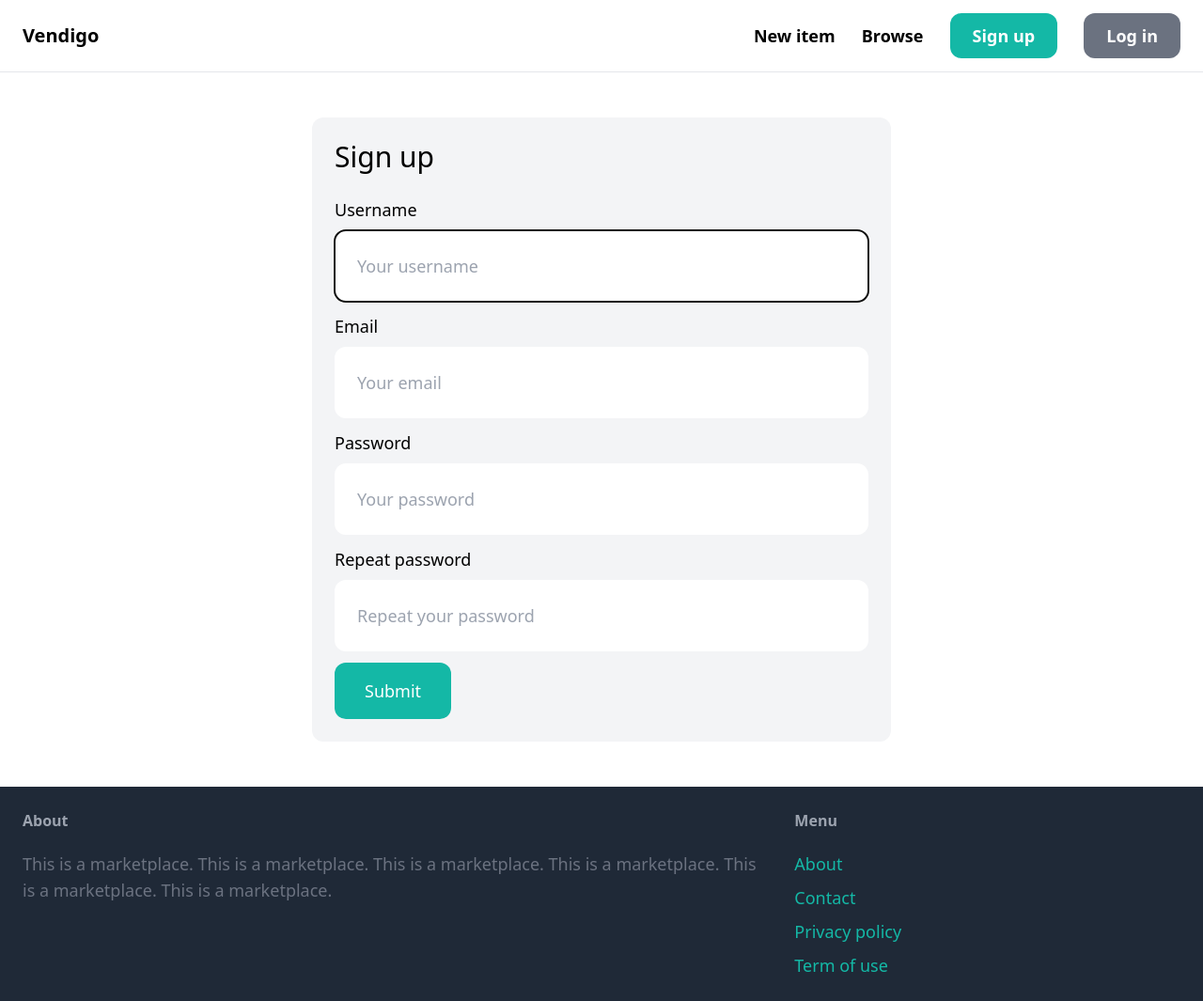
After one commit to GaveOmer/market, a Django app: page /signup/ in a window 1280 px wide. The commit adds this page. Shown: the whole page at 94% size. Run offline with Django 4.2, Linux system fonts and the light colour scheme; some libraries are stand-ins or nearby versions.

Commit message:
v1.0.2 ready-signup-login-partOfAddItemsForm

```diff
--- a/core/forms.py
+++ b/core/forms.py
@@ -1,9 +1,40 @@
 from django import forms
-from django.contrib.auth.forms import UserCreationForm
+from django.contrib.auth.forms import UserCreationForm, AuthenticationForm
 from django.contrib.auth.models import User
+
+class LoginForm(AuthenticationForm):
+  username = forms.CharField(widget=forms.TextInput(attrs={
+    'placeholder': 'Your username',
+    'class': 'w-full py-6 px-6 rounded-xl'
+  }))
+  password = forms.CharField(widget=forms.PasswordInput(attrs={
+    'placeholder': 'Your password',
+    'class': 'w-full py-6 px-6 rounded-xl'
+  }))
+
 
 
 class SignupForm(UserCreationForm):
   class  Meta:
     model = User
     fields = ('username', 'email', 'password1', 'password2')
+
+  username = forms.CharField(widget=forms.TextInput(attrs={
+    'placeholder': 'Your username',
+    'class': 'w-full py-6 px-6 rounded-xl'
+  }))
+
+  email = forms.CharField(widget=forms.EmailInput(attrs={
+    'placeholder': 'Your email',
+    'class': 'w-full py-6 px-6 rounded-xl'
+  }))
+
+  password1 = forms.CharField(widget=forms.PasswordInput(attrs={
+    'placeholder': 'Your password',
+    'class': 'w-full py-6 px-6 rounded-xl'
+  }))
+
+  password2 = forms.CharField(widget=forms.PasswordInput(attrs={
+    'placeholder': 'Repeat your password',
+    'class': 'w-full py-6 px-6 rounded-xl'
+  }))
--- a/core/templates/core/base.html
+++ b/core/templates/core/base.html
@@ -13,11 +13,15 @@
     <nav class='py-6 px-6 flex justify-between items-center border-b border-gray-200'>
       <a href='/' class='text-xl font-semibold'>Vendigo</a>
       <div class='space-x-6'>
-        <a href='#' class='text-lg font-semibold hover:text-gray-500'>New item</a>
+        <a href='{% url "item:new" %}' class='text-lg font-semibold hover:text-gray-500'>New item</a>
         <a href='#' class='text-lg font-semibold hover:text-gray-500'>Browse</a>
-
-        <a href='#' class='px-6 py-3 text-lg font-semibold bg-teal-500 text-white rounded-xl hover:bg-teal-700'>Sign up</a>
-        <a href='#' class='px-6 py-3 text-lg font-semibold bg-gray-500 text-white rounded-xl hover:bg-gray-700'>Log in</a>
+        {% if request.user.is_authenticated %}
+        <a href='#' class='px-6 py-3 text-lg font-semibold bg-teal-500 text-white rounded-xl hover:bg-teal-700'>Inbox</a>
+        <a href='#' class='px-6 py-3 text-lg font-semibold bg-gray-500 text-white rounded-xl hover:bg-gray-700'>Dashboard</a>
+        {% else %}
+        <a href='{% url "core:signup" %}' class='px-6 py-3 text-lg font-semibold bg-teal-500 text-white rounded-xl hover:bg-teal-700'>Sign up</a>
+        <a href='{% url "core:login" %}' class='px-6 py-3 text-lg font-semibold bg-gray-500 text-white rounded-xl hover:bg-gray-700'>Log in</a>
+        {% endif %}
       </div>
     </nav>
 
--- /dev/null
+++ b/core/templates/core/signup.html
@@ -0,0 +1,37 @@
+{% extends 'core/base.html' %}
+
+{% block title %}Sign up{% endblock %}
+
+{% block content %}
+<div class="w-1/2 my-6 p-6 mx-auto bg-gray-100 rounded-xl">
+	<h1 class="mb-6 text-3xl">Sign up</h1>
+
+	<form method="post" action=".">
+		{% csrf_token %}
+
+		<div class="mb-3">
+			<label class="inline-block mb-2">Username</label><br />
+			{{ form.username }}
+		</div>
+		<div class="mb-3">
+			<label class="inline-block mb-2">Email</label><br />
+			{{ form.email }}
+		</div>
+		<div class="mb-3">
+			<label class="inline-block mb-2">Password</label><br />
+			{{ form.password1 }}
+		</div>
+		<div class="mb-3">
+			<label class="inline-block mb-2">Repeat password</label><br />
+			{{ form.password2}}
+		</div>
+		{% if form.errors or form.non_field_errors %}
+		<div class="mb-3 p-6 bg-red-100 rounded-xl">
+			{% for field in form %} {{ field.errors }} {% endfor %} {{
+			form.non_field_errors}}
+		</div>
+		{% endif %}
+		<button class="py-4 px-8 text-lg bg-teal-500 hover:bg-teal-700 rounded-xl text-white">Submit</button>
+	</form>
+</div>
+{% endblock %}
--- a/core/urls.py
+++ b/core/urls.py
@@ -1,9 +1,13 @@
 from django.urls import path
 from . import views
+from django.contrib.auth import views as auth_views
+from .forms import LoginForm
 
 app_name = 'core'
 
 urlpatterns = [
   path('', views.index, name='index'),
-  path('contact/', views.contact, name='contact')
+  path('contact/', views.contact, name='contact'),
+  path('signup/', views.signup, name='signup'),
+  path('login/', auth_views.LoginView.as_view(template_name='core/login.html', authentication_form=LoginForm), name='login')
 ]
--- a/core/views.py
+++ b/core/views.py
@@ -1,6 +1,8 @@
-from django.shortcuts import render
+from django.shortcuts import render, redirect
 
 from item.models import Category, Item
+
+from .forms import SignupForm
 
 def index(request):
   items = Item.objects.filter(is_sold=False)[0:6]
@@ -14,3 +16,19 @@ def index(request):
 
 def contact(request):
   return render(request, 'core/contact.html')
+
+def signup(request):
+  if request.method == 'POST':
+    form = SignupForm(request.POST)
+
+    if form.is_valid():
+      form.save()
+      return redirect('/login/')
+  else:
+    form = SignupForm()
+
+
+  context = {
+    'form': form
+  }
+  return render(request, 'core/signup.html', context)
--- /dev/null
+++ b/item/forms.py
@@ -0,0 +1,27 @@
+from django import forms
+from .models import Item
+
+INPUT_CLASSES = 'w-full py-4 px-6 rounded-xl border'
+
+class NewItemForm(forms.ModelForm):
+  class Meta:
+    model = Item
+    fields = ('category', 'name', 'description', 'price', 'image',)
+
+    widgets = {
+      'category' : forms.Select(attrs={
+        'class' : INPUT_CLASSES
+      }),
+      'name' : forms.TextInput(attrs={
+        'class' : INPUT_CLASSES
+      }),
+      'description' : forms.Textarea(attrs={
+        'class' : INPUT_CLASSES
+      }),
+      'price' : forms.TextInput(attrs={
+        'class' : INPUT_CLASSES
+      }),
+      'image' : forms.FileInput(attrs={
+        'class' : INPUT_CLASSES
+      }),
+    }
--- a/item/urls.py
+++ b/item/urls.py
@@ -4,5 +4,6 @@ from . import views
 app_name = 'item'
 
 urlpatterns = [
+  path('new/', views.new, name='new'),
   path('<int:pk>/', views.detail, name='detail')
 ]
--- a/vendigo/settings.py
+++ b/vendigo/settings.py
@@ -26,6 +26,10 @@ SECRET_KEY = 'django-insecure-4rusf(*oc4zc)+0if@%)vi$i3zfrx*ej=!7_)sq$(w_)naes+g
 DEBUG = True
 
 ALLOWED_HOSTS = []
+
+LOGIN_URL = '/login/'
+LOGIN_REDIRECT_URL = '/'
+LOGOUT_REDIRECT_URL = '/'
 
 
 # Application definition
```
Also changed, not shown: core/templates/core/login.html (added, +29 -0 lines), item/templates/item/form.html (added, +21 -0 lines), item/views.py (+11 -1 lines), db.sqlite3.
